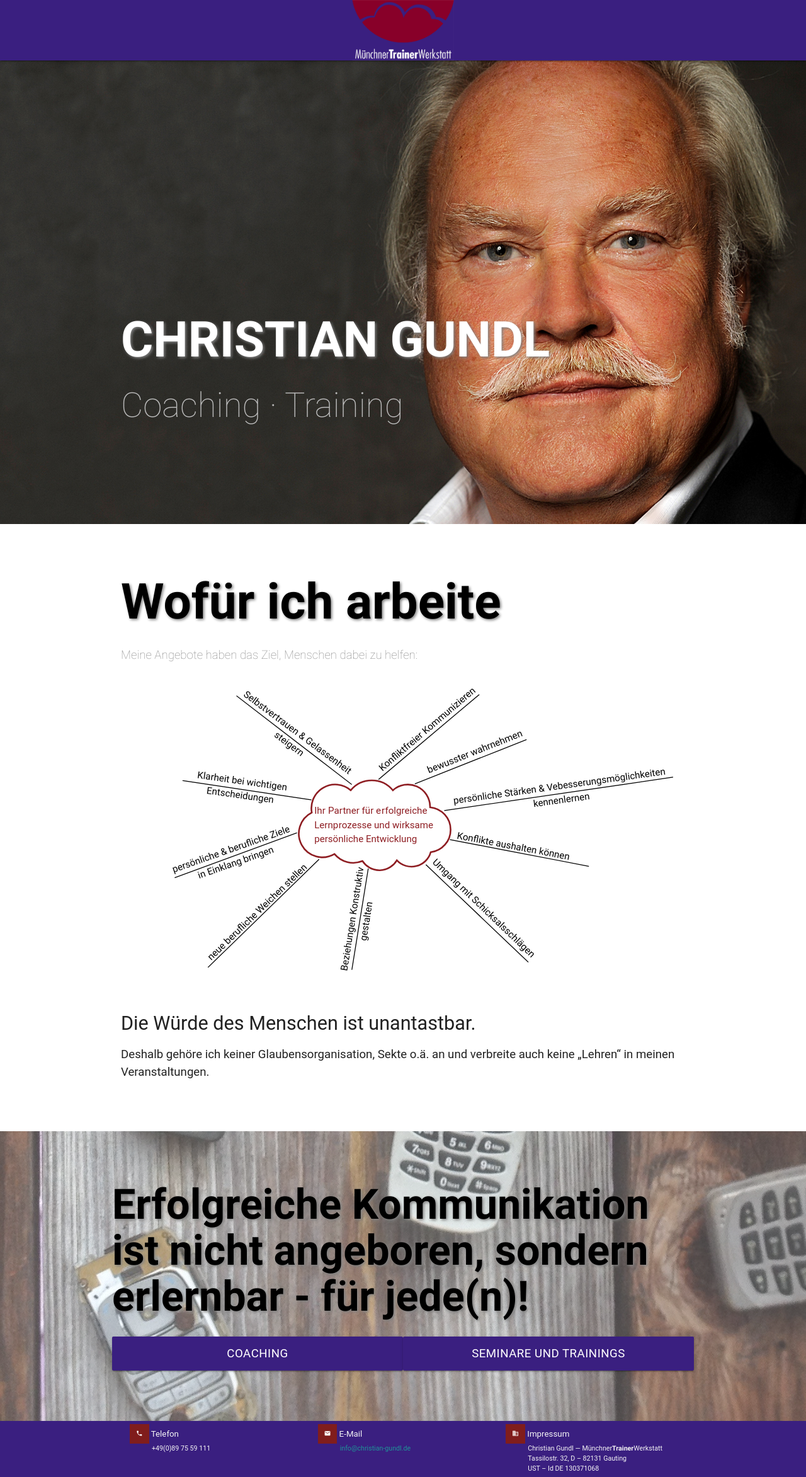
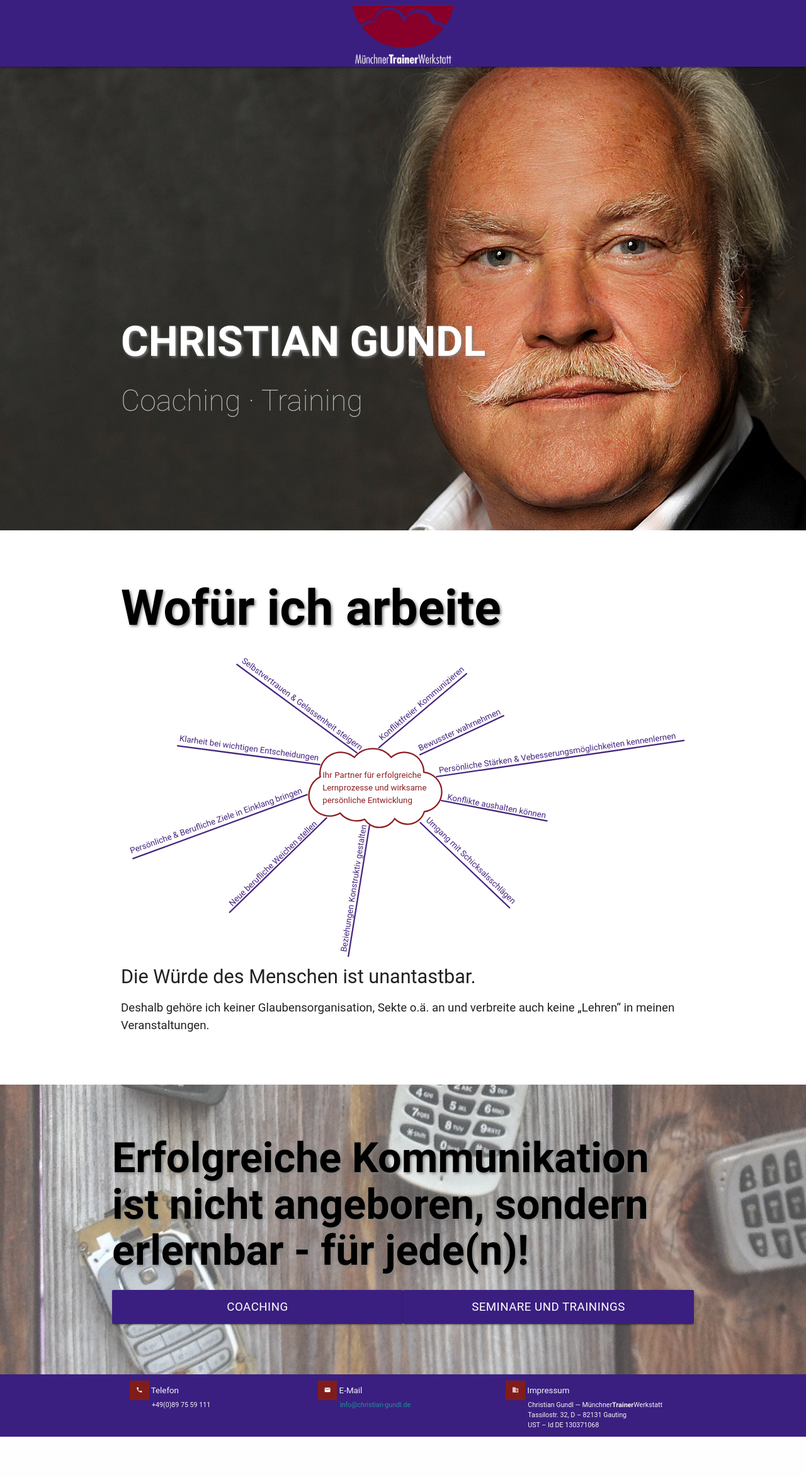
Before and after one commit to lappalal/christian-gundl, a PHP site: template index.twig in a window 1280 px wide. Shown: the whole page at 63% size. After the commit the page ends 2281 px from the top, so only its background shows below. Run offline with PHP 8.4, Linux system fonts and the light colour scheme; the template is opened without the code that fills it, so the values that code supplies are empty; style sheets or scripts are compiled from the project's sources; some libraries are stand-ins or nearby versions; some web fonts are replaced.

Commit message:
Update nach Wunsch von Herrn Gundl

```diff
--- a/index.twig
+++ b/index.twig
@@ -20,7 +20,6 @@
     <div class="parallax-container features">
       <div class="container features">
         <h1 class="heading">Wofür ich arbeite</h1>
-        <h6 class="subheading">Meine Angebote haben das Ziel, Menschen dabei zu helfen:</h6>
         <img src="{{theme_url}}/img/MindMap.svg" alt="Mind Map" class="mindmap">
         <h5 class="wuerde">Die Würde des Menschen ist unantastbar.</h5>
         <p class="single-content">Deshalb gehöre ich keiner Glaubensorganisation, Sekte o.ä. an und verbreite auch keine „Lehren“ in meinen Veranstaltungen.</p>
@@ -38,7 +37,8 @@
           <div id="coaching" class="col s12 white">
             <h4>Coaching</h4>
             <p>
-              Coaching ist eine individuelle Maßnahme, die auf die gesamte Persönlichkeit zielt. So ist beim coaching zwar ein Symptom zu erkennen, die Ursache ist aber im Verborgenen. Coaching betrifft vor allem die Prozesse, die sozialer Natur sind und für deren Lösung es keine „Rezepte“ gibt. Auch betriebswirtschaftliches oder technisches know-how helfen hier nicht weiter. Coaching befasst sich deshalb wenig mit Fachfragen, sondern mehr mit inneren Einstellungen, Werten, Motiven, Blockaden und der Selbstorganisation. Dabei fungiert der Coach als neutraler, kritischer Gesprächspartner und verwendet je nach Ziel Methoden aus dem gesamten Spektrum der Psychotherapie, Personal- und Führungskräfteentwicklung. Coaching ist aber nie Psychotherapie! Im coaching arbeite ich häufig mit der wingwave Methode, da ich festgestellt habe, dass die damit behandelten Themen meistens in 2 – 5 Sitzungen zur Zufriedenheit der Kunden bearbeitet sind. Das führt spürbar und schnell in wenigen Sitzungen zum Abbau von Stress und Ängsten und bewirkt die Steigerung von Kreativität, mentaler Fitness und Konfliktstabilität. wingwave-coaching wird in den Bereichen Business, Leistungssport, Schule und Studium sowie in Künstlerkreisen erfolgreich genutzt. Ich nutze wingwave als einen „Baustein“ aus meinem coaching - &quot;Handwerkskoffer&quot;.
+              Coaching ist eine individuelle Maßnahme, die auf die gesamte Persönlichkeit zielt. So ist beim coaching zwar ein Symptom zu erkennen, die Ursache ist aber im Verborgenen. Coaching betrifft vor allem die Prozesse, die sozialer Natur sind und für deren Lösung es keine „Rezepte“ gibt. Auch betriebswirtschaftliches oder technisches know-how helfen hier nicht weiter. Coaching befasst sich deshalb wenig mit Fachfragen, sondern mehr mit inneren Einstellungen, Werten, Motiven, Blockaden und der Selbstorganisation. Dabei fungiert der Coach als neutraler, kritischer Gesprächspartner und verwendet je nach Ziel Methoden aus dem gesamten Spektrum der Psychotherapie, Personal- und Führungskräfteentwicklung. Coaching ist aber nie Psychotherapie! <br/>
+              Im coaching arbeite ich häufig mit der wingwave Methode, da ich festgestellt habe, dass die damit behandelten Themen meistens in 2 – 5 Sitzungen zur Zufriedenheit der Kunden bearbeitet sind. Das führt spürbar und schnell in wenigen Sitzungen zum Abbau von Stress und Ängsten und bewirkt die Steigerung von Kreativität, mentaler Fitness und Konfliktstabilität. wingwave-coaching wird in den Bereichen Business, Leistungssport, Schule und Studium sowie in Künstlerkreisen erfolgreich genutzt. Ich nutze wingwave als einen „Baustein“ aus meinem coaching - &quot;Handwerkskoffer&quot;.
             </p>
             <h5>Typische Anlässe für business coachings</h5>
             <ul>
@@ -75,13 +75,12 @@
             </ul>
 
             <h5>Führungskräftetraining</h5>
-            <!-- {{theme_url}}/download/mitarbeiterMehrErfolg.doc -->
 
             <ul>
               <li>Ausbildung zur Führungskraft I (Führungsinstrumente)<li>
               <li>Ausbildung zur Führungskraft II (Ziele &amp; Gesprächsführung)</li>
               <li>Ausbildung zur Führungskraft III (Gruppe oder Team)</li>
-              <li>Die Führungskraft als coach</li>
+              <li><a href="{{theme_url}}/download/mitarbeiterMehrErfolg.doc">Die Führungskraft als coach</a></li>
             </ul>
 
             <h5>Seminare zur Persönlichkeitsentwicklung</h5>
@@ -101,7 +100,7 @@
               <li>Weiterbildung zum Vertriebscoach</li>
             </ul>
 
-            <p>2 Trainings habe ich hier ausführlich hinterlegt, damit Sie sich ein Bild machen können… Ansonsten freue ich mich auf Ihre Nachfragen zu ausführlichen Informationen für Ihre "Wunschthemen"</p>
+            <p>2 Trainings habe ich oben ausführlich hinterlegt, damit Sie sich ein Bild machen können… Ansonsten freue ich mich auf Ihre Nachfragen zu ausführlichen Informationen für Ihre "Wunschthemen"</p>
             <a class="col s12 waves-effect btn-large communication-button" onclick="hideSeminare()">Hide</a>
           </div>
 
--- a/scss/style.scss
+++ b/scss/style.scss
@@ -7,23 +7,23 @@ html {
 }
 
 header {
-  height: 96px;
+  height: 106px;
   .navbar-fixed {
-    height: 96px;
+    height: 106px;
   }
 }
 nav {
   background-color: $background-color;
-  height: 96px;
+  height: 106px;
   ul {
-    height: 96px;
+    height: 106px;
     li {
-      height: 96px;
+      height: 106px;
       a {
-        line-height: 96px;
+        line-height: 106px;
         &.button-collapse {
-          height: 96px;
-          line-height: 96px;
+          height: 106px;
+          line-height: 106px;
         }
         &:hover {
           color: $accent-color;
@@ -32,13 +32,13 @@ nav {
     }
   }
   a {
-    line-height: 96px;
+    line-height: 106px;
     &.button-collapse {
-      height: 96px;
-      line-height: 96px;
+      height: 106px;
+      line-height: 106px;
       i {
-        height: 96px;
-        line-height: 96px;
+        height: 106px;
+        line-height: 106px;
         font-size: 300%;
       }
     }
@@ -47,20 +47,28 @@ nav {
     padding-top: 96px;
   }*/
   .side-nav li>a {
-    height: 96px;
-    line-height: 96px;
+    height: 106px;
+    line-height: 106px;
   }
 }
 .brand-logo {
-  height: 96px;
+  height: 106px;
 
   img {
     height: 96px;
+    vertical-align: middle;
     border: none;
   }
 }
 
 .single-content {
+
+  ul {
+    li {
+      list-style: initial;
+      list-style-position: inside;
+    }
+  }
 }
 
 a {
@@ -80,6 +88,7 @@ a {
   .title {
     margin-top: 50vh;
     font-weight: bold;
+    font-size: 50pt;
     color: white;
     text-shadow: 2px 2px 4px grey;
     @media screen and (max-height: 600px) {
@@ -97,6 +106,7 @@ a {
   }
   .tag-line {
     font-weight: lighter;
+    font-size: 35pt;
   }
   .heading {
     font-weight: bold;
@@ -159,6 +169,13 @@ a {
 #coaching {
   padding: 3vh;
   display: none;
+  ul {
+    padding-left: 6px;
+    li {
+      list-style: initial;
+      list-style-position: inside;
+    }
+  }
 }
 #seminare{
   @extend #coaching;
@@ -219,8 +236,8 @@ p.features {
 
 .page-footer {
   background-color: $background-color;
-  padding: 0;
   font-size: 8pt;
+  padding: 5px 0;
 
   h4 {
     margin: 0;
```
Also changed, not shown: img/MindMap.svg, 1 other file.
